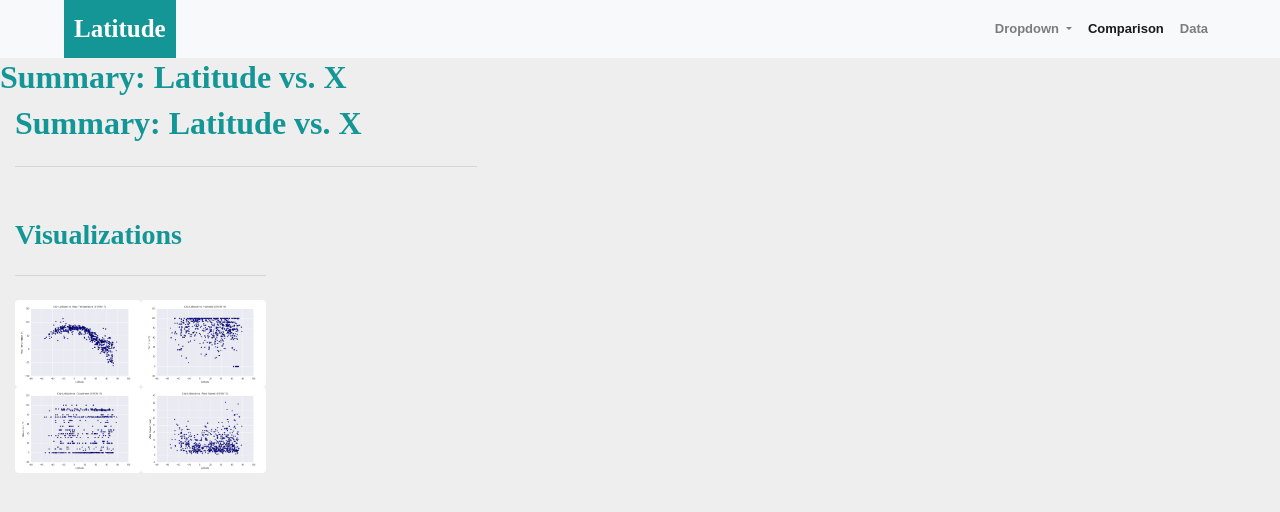
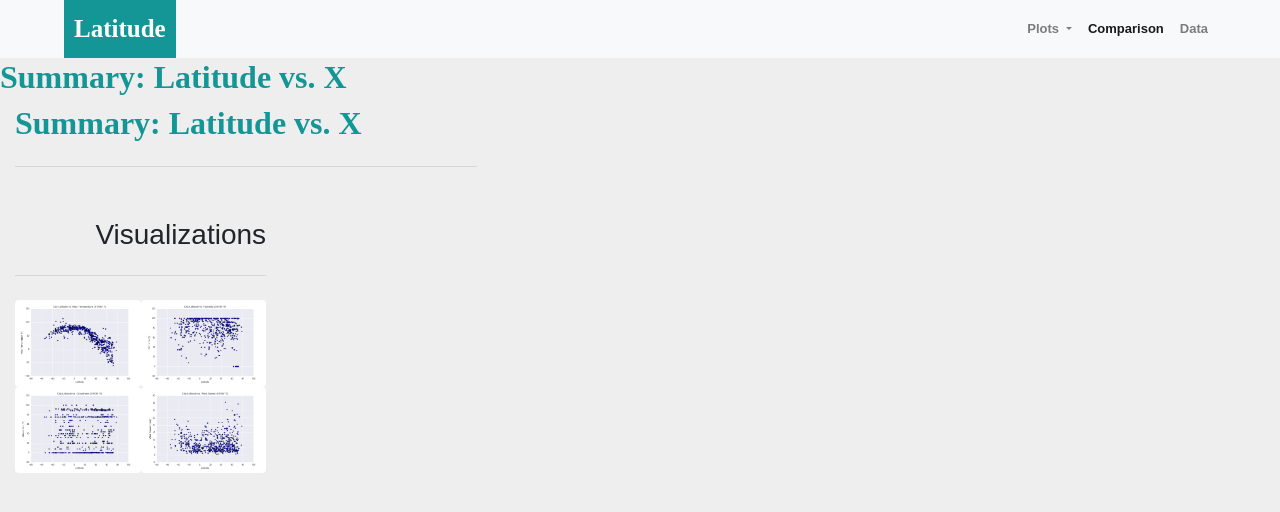
Before and after one commit to Tman2111/Web-Design-Challenge, a plain HTML site: page index.html in a window 1280 px wide. Drawn offline with nearby package versions, Linux system fonts and the light colour scheme.

Commit message:
quick change to landing page

```diff
--- a/index.html
+++ b/index.html
@@ -25,7 +25,7 @@
             <ul class="navbar-nav mr-auto">
             <li class="nav-item dropdown">
                 <a class="nav-link dropdown-toggle" href="#" id="navbarDropdown" role="button" data-toggle="dropdown" aria-haspopup="true" aria-expanded="false">
-                Dropdown
+                Plots
                 </a>
                 <div class="dropdown-menu" aria-labelledby="navbarDropdown">
                 <a class="dropdown-item" href="#">Max Temperature</a>
@@ -54,7 +54,7 @@
 
         <div class="col-1">&nbsp;</div>
         <div class="col-4">
-            <h3 class="text-left">Visualizations</h3>
+            <h3 class="text-right">Visualizations</h3>
             <hr class="my-4">
             <img src="Resources/assets_images/Fig1.png" class="rounded float-left thumbnail" alt="Latitude vs Temperature">
             <img src="Resources/assets_images/Fig2.png" class="rounded float right thumbnail" alt="Latitude vs Humidity">
```
